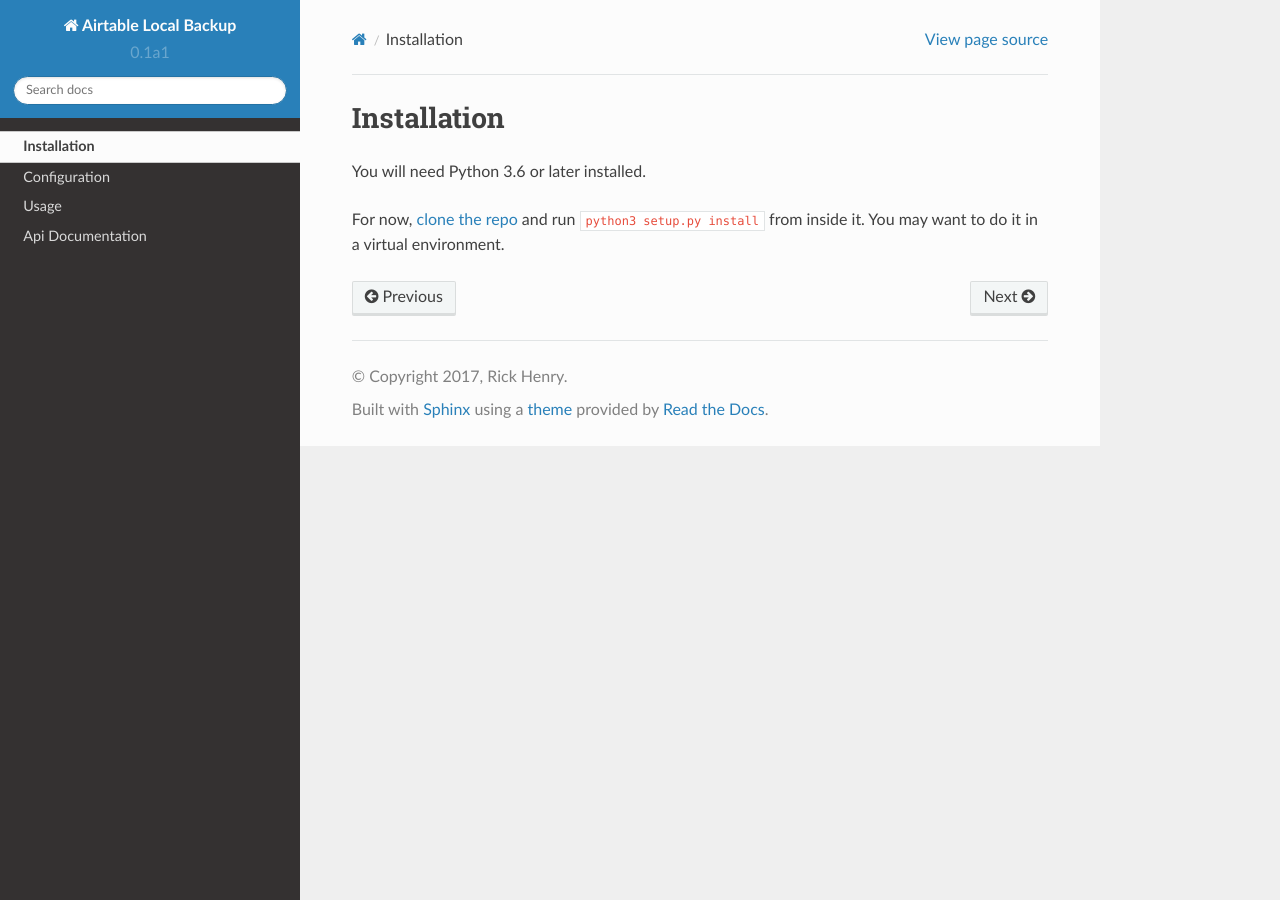
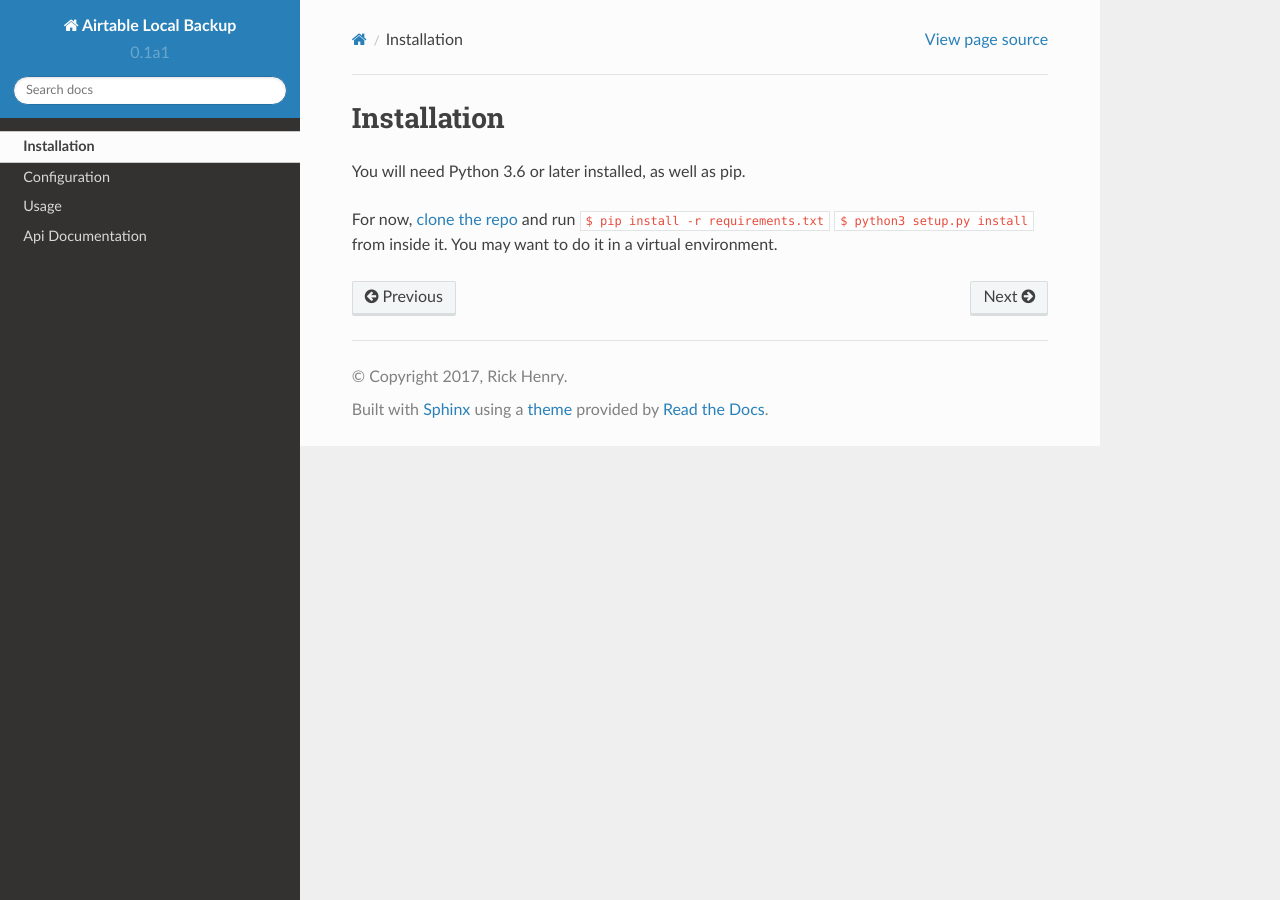
Before and after one commit to rickh94/airtable_local_backup, a Sphinx documentation site: the page built from docs/installation.md, in a window 1280 px wide. Built offline with Sphinx 7.4.7 and the Read the Docs theme 2.0.0, drawn with Linux system fonts in a browser that asks for light colours.

```diff
--- a/docs/installation.md
+++ b/docs/installation.md
@@ -1,7 +1,10 @@
 # Installation
 
 
-You will need Python 3.6 or later installed.
+You will need Python 3.6 or later installed, as well as pip.
 
-For now, [clone the repo](https://github.com/rickh94/airtable_local_backup) and run ``python3 setup.py install`` from inside it.
+For now, [clone the repo](https://github.com/rickh94/airtable_local_backup) and run
+ ``$ pip install -r requirements.txt``
+ ``$ python3 setup.py install``
+ from inside it.
 You may want to do it in a virtual environment.
```
Also changed, not shown: 1 other file.
